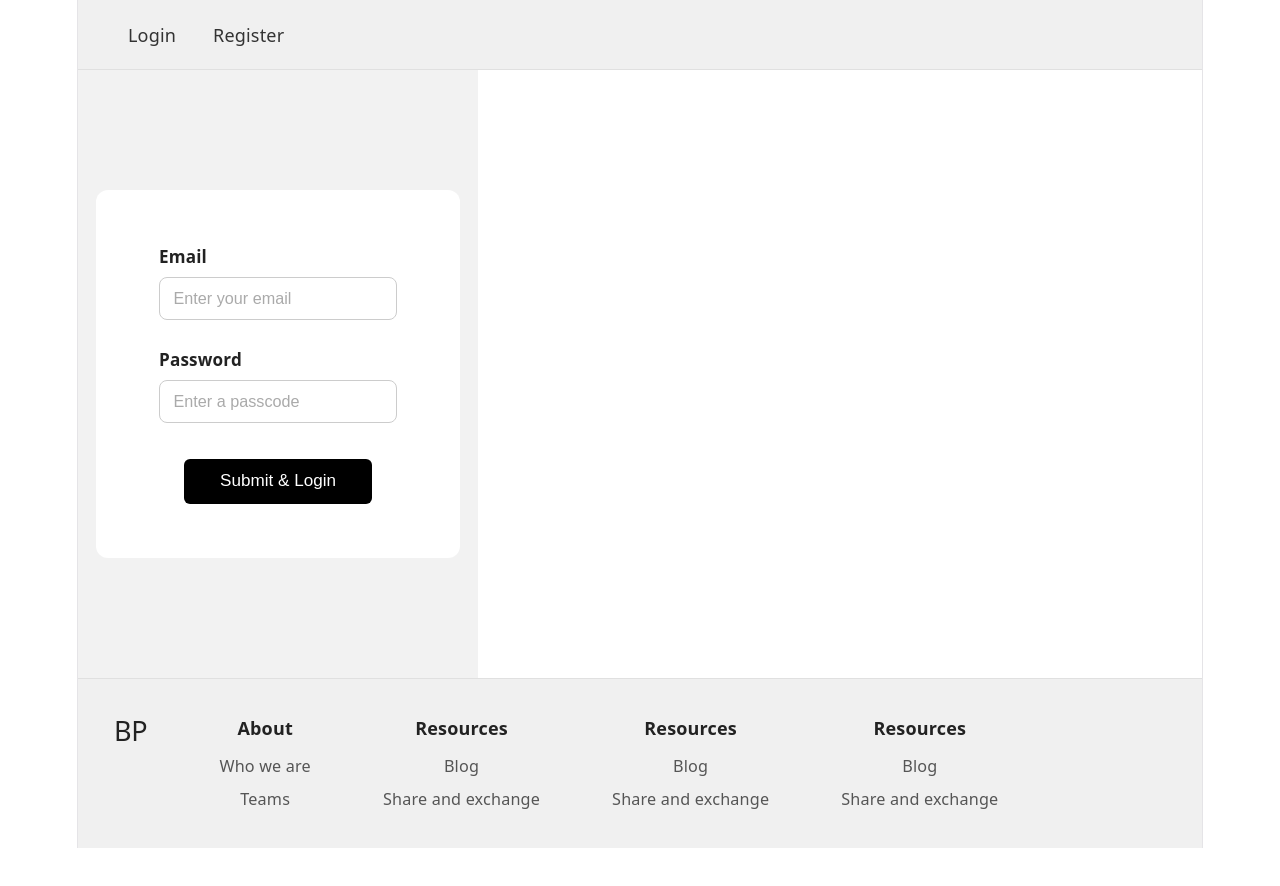
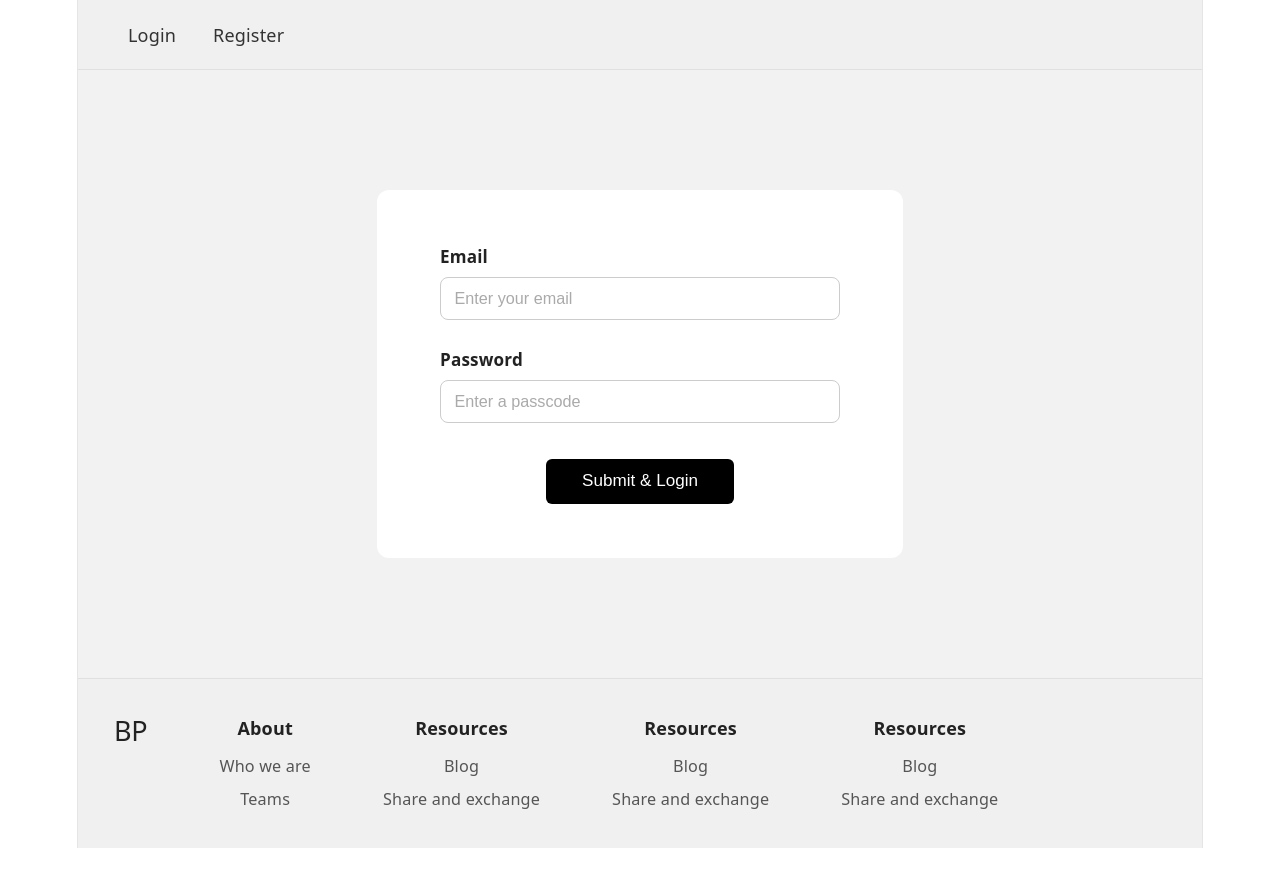
Before and after one commit to JaidenLo/COSC360-Team-22-Project, a React (Vite) app in the folder client/: page /login in a window 1280 px wide. Shown: the top 886 px of the page. Built offline with nearby package versions, Linux system fonts and the light colour scheme; the HTML template or start-up script is replaced by a standard one.

Commit message:
Docker + Login Formatting
Got docker working and reformatted the login page

```diff
--- a/client/src/App.css
+++ b/client/src/App.css
@@ -156,6 +156,7 @@
 }
 
 .siteContainer{
+  width: 100%;
   display: flex;
   flex-direction: column;
   min-height: 100vh;
@@ -164,6 +165,11 @@
 .page-content {
   flex: 1;
   display: flex;
+  width: 100%;
+}
+
+.page-content > * {
+  flex: 1;
 }
 
 #spacer {
--- a/client/vite.config.js
+++ b/client/vite.config.js
@@ -12,7 +12,7 @@ export default defineConfig({
     port: 5173,
     proxy: {
       '/api': {
-        target: 'http://localhost:5000',
+        target: 'http://server:5000',
         changeOrigin: true
       }
     }
```
Also changed, not shown: 2 other files (tests, documents, lock files or other folders).
